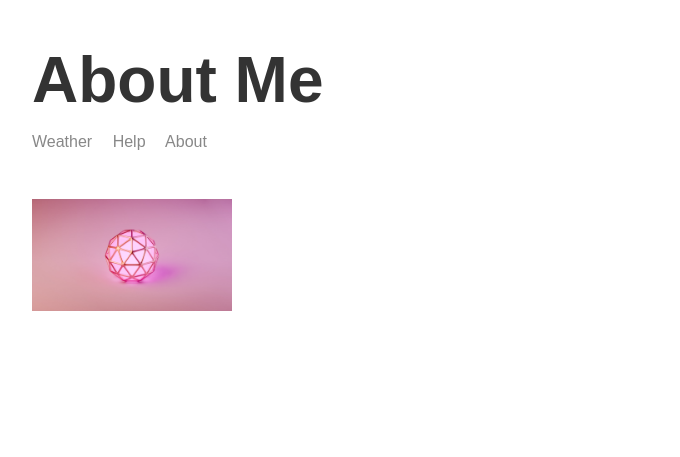
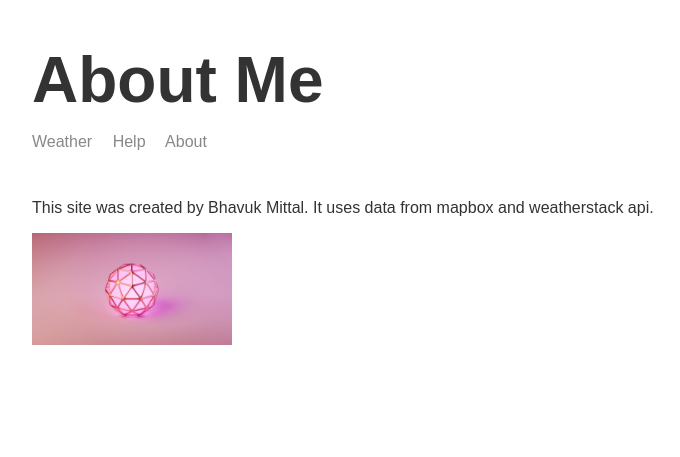
Before and after one commit to bhavuk2002/node-weather-app, a Node server app: page /about in a window 1280 px wide. Shown: the top 457 px of the page, without its empty margins (283-963 px from the left). Run offline with Node 20, Linux system fonts and the light colour scheme.

Commit message:
Added deatils in about

```diff
--- a/templates/views/about.hbs
+++ b/templates/views/about.hbs
@@ -12,6 +12,9 @@
     <div class="main-content">
         {{>header}}
         {{!-- <h1>{{title}}</h1> --}}
+
+        <p>This site was created by Bhavuk Mittal. It uses data from mapbox and weatherstack api.</p>
+
         <img class="portrait" src="./img/magic-ball.jpg" alt="">
 
     </div>
```
